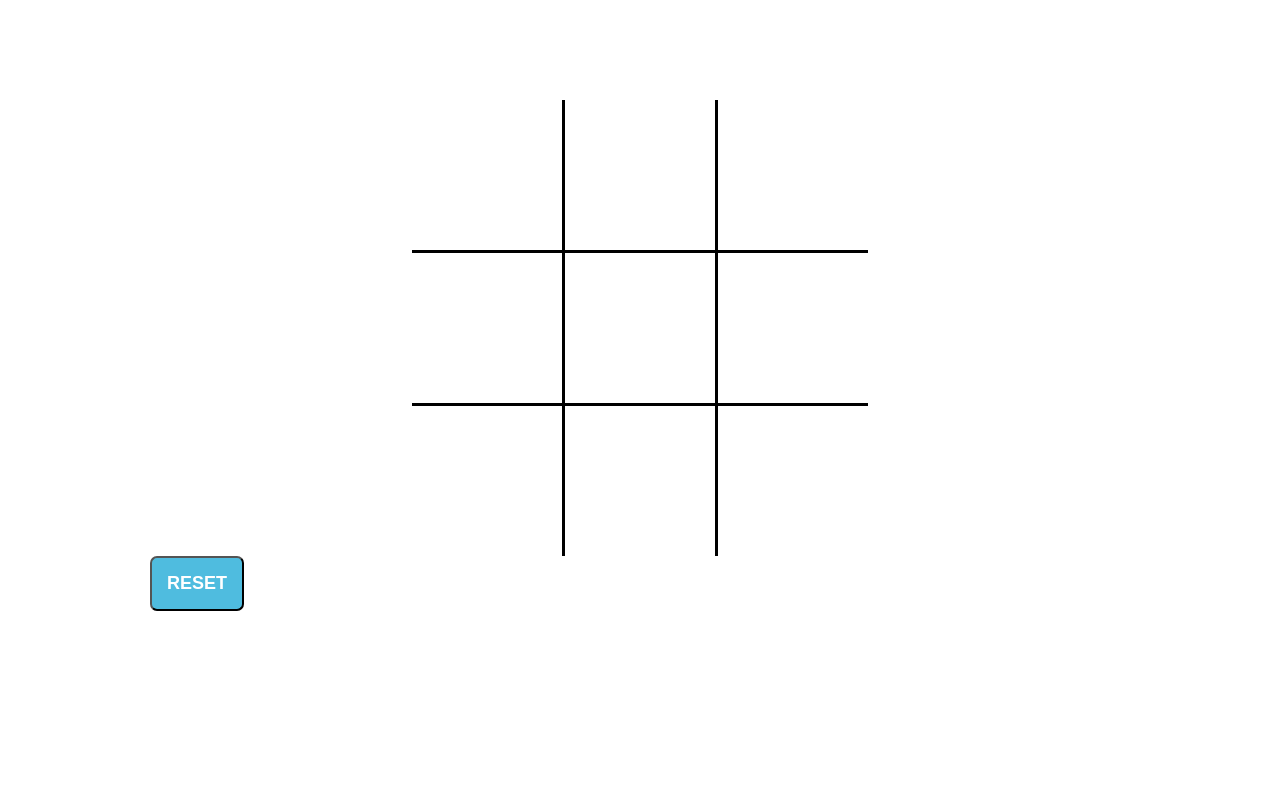
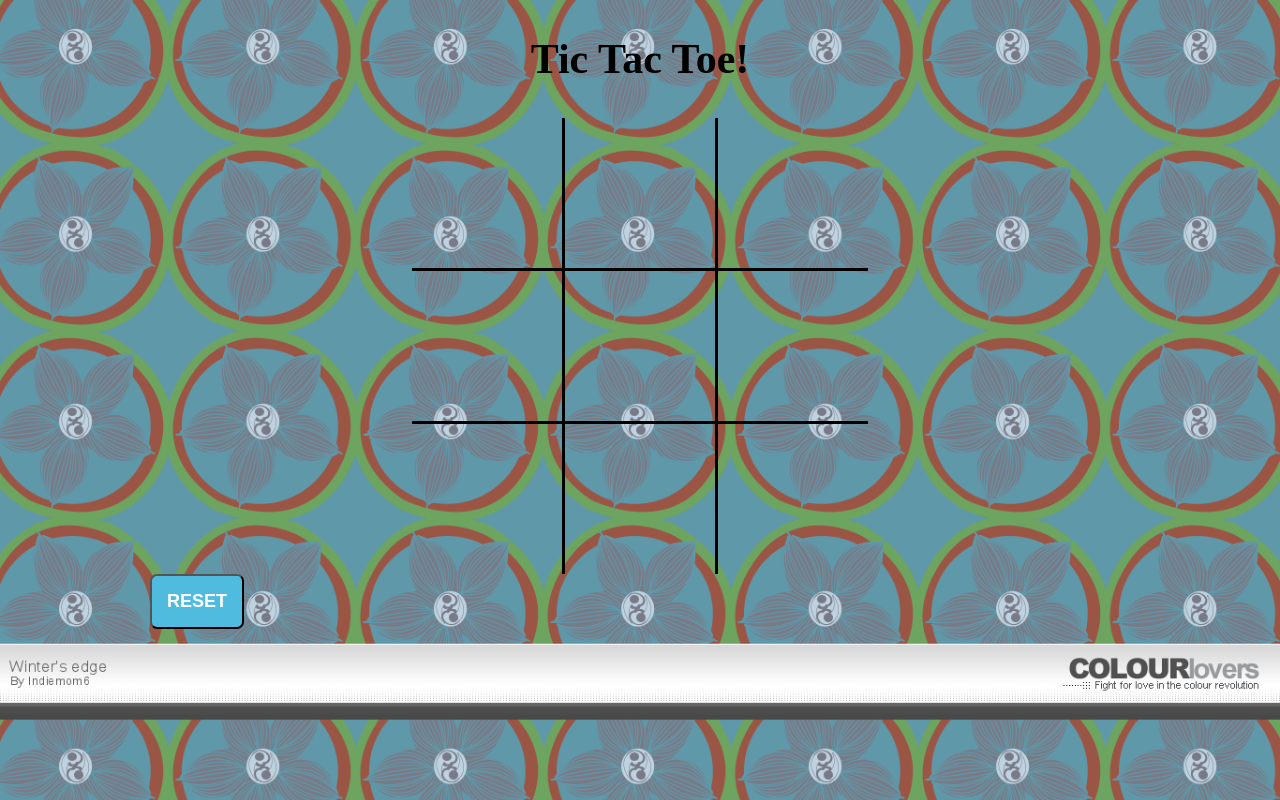
Before and after one commit to YasminMattos/tic-tac-toe, a plain HTML site: page index.html in a window 1280 px wide. Drawn offline with Linux system fonts and the light colour scheme.

Commit message:
agrega background

```diff
--- a/css/main.css
+++ b/css/main.css
@@ -1,13 +1,18 @@
 *{
     margin: 0;
     padding: 0;
+}
+
+body {
+    background-image:url(../assets/images/lovers.png);
+    background-size: cover;
 }
 
 .board {
     border-top: 1px hidden;
     border-bottom: 1px hidden;
     border-collapse: collapse;
-    margin: 100px auto 0;
+    margin: 35px auto 0;
 }
 
 .board tr {
@@ -38,3 +43,9 @@
 .clear:hover {
     background-color: #1dda59;
 }
+
+h1 {
+    margin-top: 35px;
+    text-align: center;
+    font-size: 42px;
+}
--- a/index.html
+++ b/index.html
@@ -8,6 +8,7 @@
     <link rel="stylesheet" href="css/main.css">
 </head>
 <body>
+    <h1>Tic Tac Toe!</h1>
     <table class="board board-js">
         <tbody>
             <tr>
```
Also changed, not shown: assets/images/lovers.png (added).
